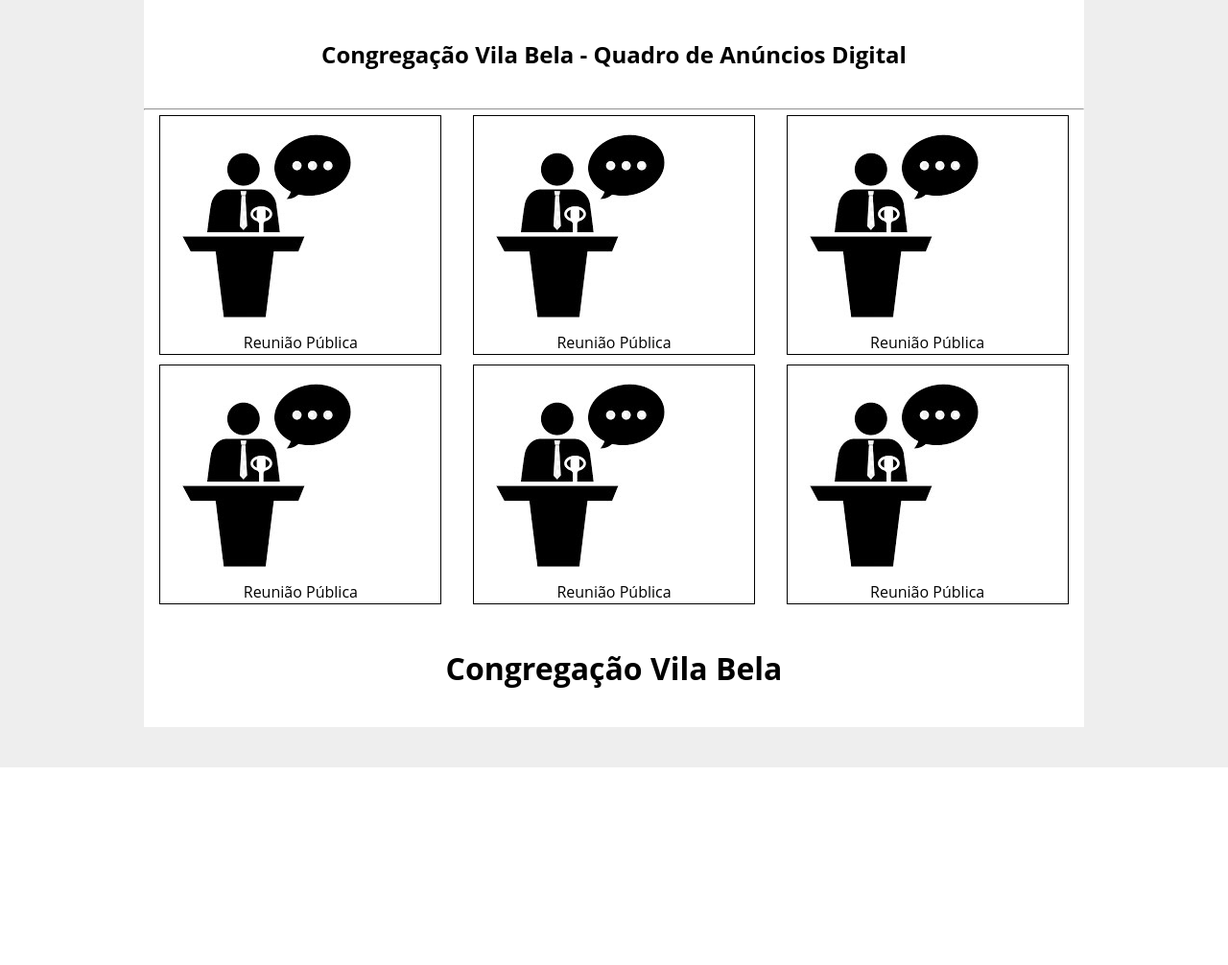
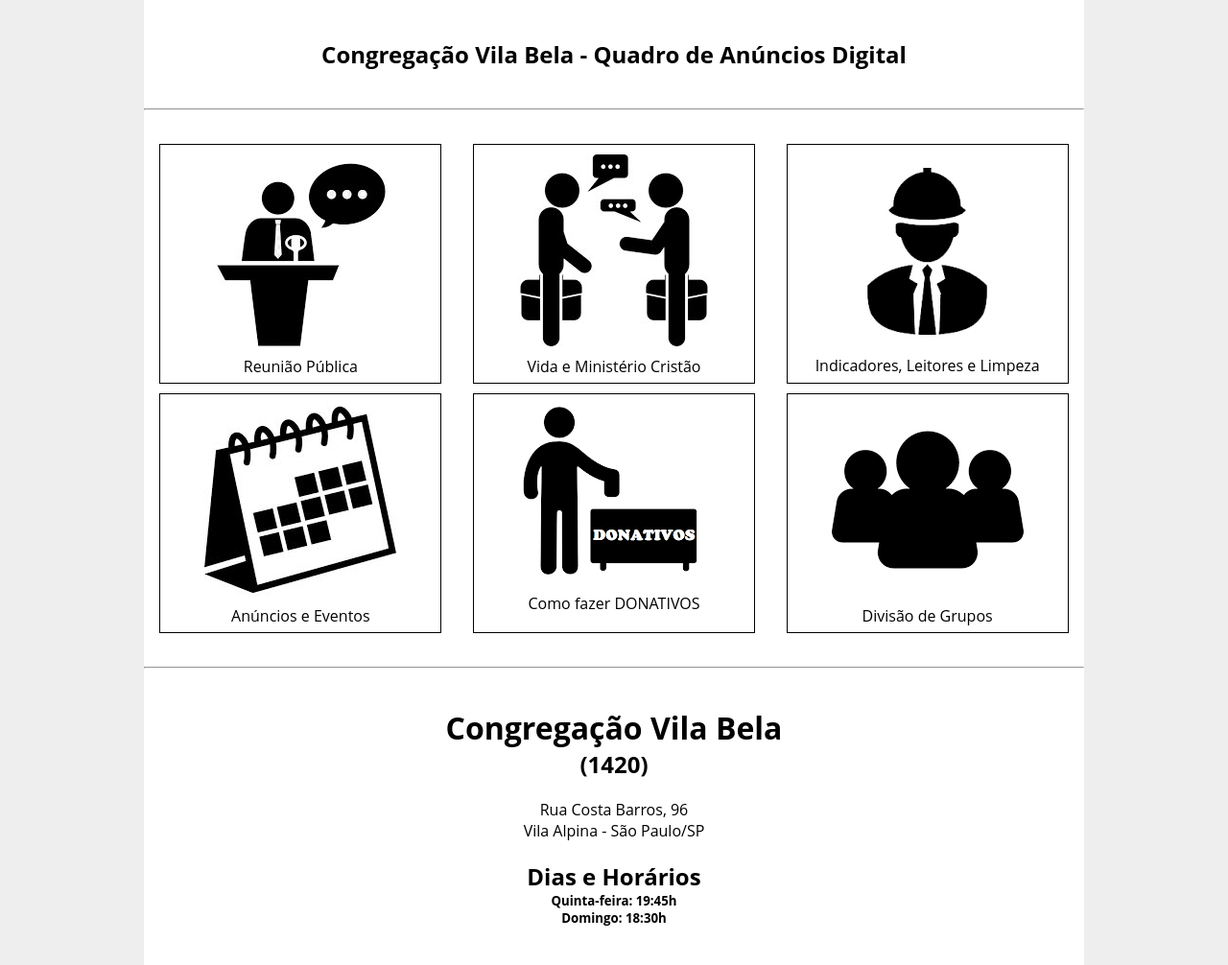
Before and after one commit to rpgalvao/newsboard, a PHP site: page /newsboard/ in a window 1280 px wide. Shown: the whole page at 96% size. Before the commit the page ends 800 px from the top, so only its background shows below. Run offline with PHP 8.4, Linux system fonts and the light colour scheme; some libraries are stand-ins or nearby versions.

Commit message:
Newsboard Project - MVC

```diff
--- a/assets/css/style.css
+++ b/assets/css/style.css
@@ -25,6 +25,8 @@ header h2 {
 }
 .news_main {
 	width: 100%;
+	padding-top: 30px;
+	padding-bottom: 30px;
 	display: flex;
 	flex-direction: row;
 	flex-wrap: wrap;
@@ -37,6 +39,8 @@ header h2 {
 }
 .news_item img {
 	padding: 10px;
+	display: block;
+	margin: auto;
 }
 .news_item a {
 	text-decoration: none;
@@ -45,8 +49,9 @@ header h2 {
 }
 footer {
 	padding: 40px 0;
+	text-align: center;
 }
 
-footer h1 {
-	text-align: center;
+footer p {
+	margin: 20px 0;
 }
--- a/views/galeria.php
+++ /dev/null
@@ -1 +0,0 @@
-<h1>Bem vindo à galeria de imagens</h1>
--- a/views/home.php
+++ b/views/home.php
@@ -1,26 +1,26 @@
 <div class="news_main">
     <div class="news_item">
-        <a href=""><img src="_assets/images/palestrante.jpg" alt="">
+        <a href="<?php echo BASE_URL; ?>meetings/meet"><img src="<?php echo BASE_URL; ?>assets/images/palestrante.jpg" alt="">
             <p>Reunião Pública</p></a>
     </div>
     <div class="news_item">
-        <a href=""><img src="_assets/images/palestrante.jpg" alt="">
-            <p>Reunião Pública</p></a>
+        <a href=""><img src="<?php echo BASE_URL; ?>assets/images/VMC.jpg" alt="">
+            <p>Vida e Ministério Cristão</p></a>
     </div>
     <div class="news_item">
-        <a href=""><img src="_assets/images/palestrante.jpg" alt="">
-            <p>Reunião Pública</p></a>
+        <a href=""><img src="<?php echo BASE_URL; ?>assets/images/Indicador.jpg" alt="">
+            <p>Indicadores, Leitores e Limpeza</p></a>
     </div>
     <div class="news_item">
-        <a href=""><img src="_assets/images/palestrante.jpg" alt="">
-            <p>Reunião Pública</p></a>
+        <a href=""><img src="<?php echo BASE_URL; ?>assets/images/calendario.jpg" alt="">
+            <p>Anúncios e Eventos</p></a>
     </div>
     <div class="news_item">
-        <a href=""><img src="_assets/images/palestrante.jpg" alt="">
-            <p>Reunião Pública</p></a>
+        <a href=""><img src="<?php echo BASE_URL; ?>assets/images/donativos.png" alt="">
+            <p>Como fazer DONATIVOS</p></a>
     </div>
     <div class="news_item">
-        <a href=""><img src="_assets/images/palestrante.jpg" alt="">
-            <p>Reunião Pública</p></a>
+        <a href=""><img src="<?php echo BASE_URL; ?>assets/images/grupos.jpg" alt="">
+            <p>Divisão de Grupos</p></a>
     </div>
 </div>
--- /dev/null
+++ b/views/public.php
@@ -0,0 +1 @@
+REUNIÃO PÚBLICA
--- a/views/template.php
+++ b/views/template.php
@@ -17,8 +17,14 @@
     <p>
         <?php $this->loadViewInTemplate($viewName, $viewData); ?>
     </p>
+    <hr>
     <footer>
         <h1>Congregação Vila Bela</h1>
+        <h2>(1420)</h2>
+        <p>Rua Costa Barros, 96 <br>Vila Alpina - São Paulo/SP</p>
+        <h2>Dias e Horários</h2>
+        <h5>Quinta-feira: 19:45h</h5>
+        <h5>Domingo: 18:30h</h5>
     </footer>
 </div>
 </body>
```
Also changed, not shown: controllers/galeriaController.php (deleted, +0 -11 lines), controllers/homeController.php (+7 -6 lines), controllers/meetingsController.php (added, +14 -0 lines).
